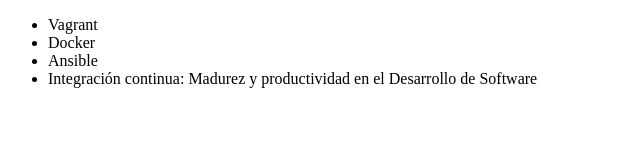
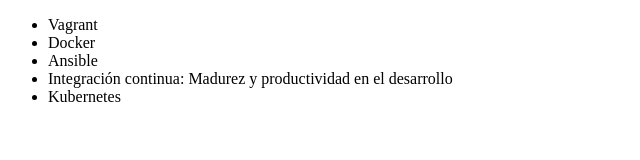
Before and after one commit to dranky32/alura-git, a plain HTML site: page index.html in a window 1280 px wide. Shown: the whole page, without its empty margins (0-640 px from the left). Drawn offline with Linux system fonts and the light colour scheme.

Commit message:
Agregando curso de Kubernetes

```diff
--- a/index.html
+++ b/index.html
@@ -9,7 +9,8 @@
          <li> Vagrant </li>
          <li> Docker </li>
          <li> Ansible </li>
-         <li> Integración continua: Madurez y productividad en el Desarrollo de Software  </li>
+         <li> Integración continua: Madurez y productividad en el desarrollo  </li>
+         <li>Kubernetes</li>
      </ul>
 </body>
 </html>
```
